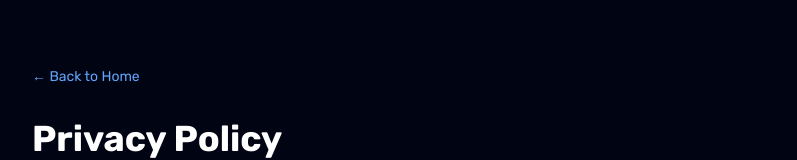
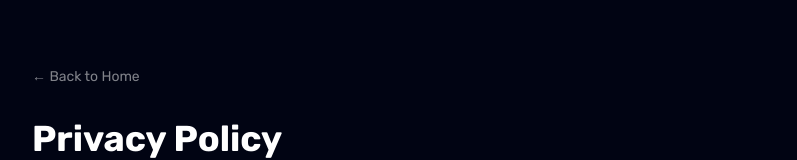
Before and after one commit to toxdes/cards-lander, a Next.js app: page /privacy-policy in a window 1280 px wide. Shown: the top 160 px of the page, without its empty margins (240-1037 px from the left). Built offline with nearby package versions, Linux system fonts and the light colour scheme.

Commit message:
fix: styles

```diff
--- a/app/privacy-policy/page.tsx
+++ b/app/privacy-policy/page.tsx
@@ -6,7 +6,7 @@ export default function PrivacyPage() {
       <div className="container mx-auto px-4 py-16 max-w-3xl">
         <Link
           href="/"
-          className="text-sm text-blue-400 hover:text-blue-300 transition-colors mb-8 inline-block"
+          className="text-sm text-white/50 hover:text-white transition-colors mb-8 inline-block"
         >
           ← Back to Home
         </Link>
```
